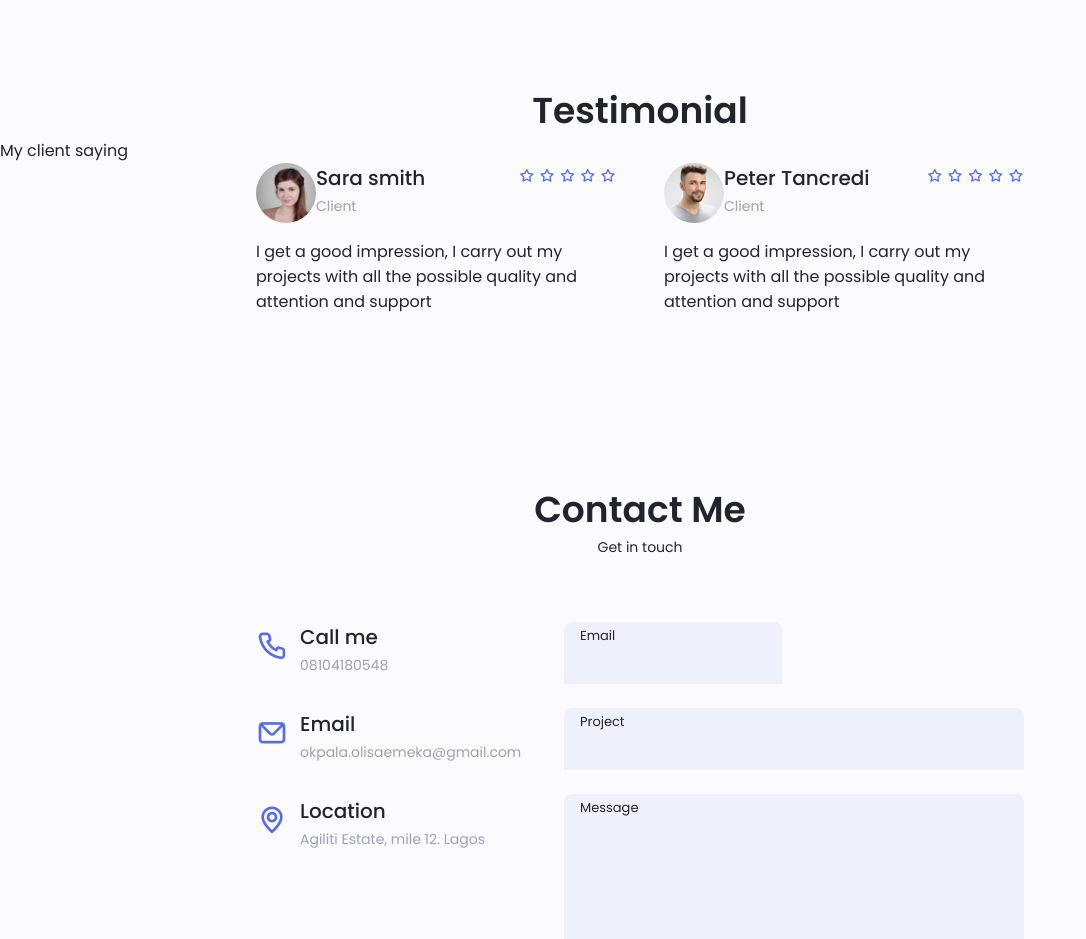
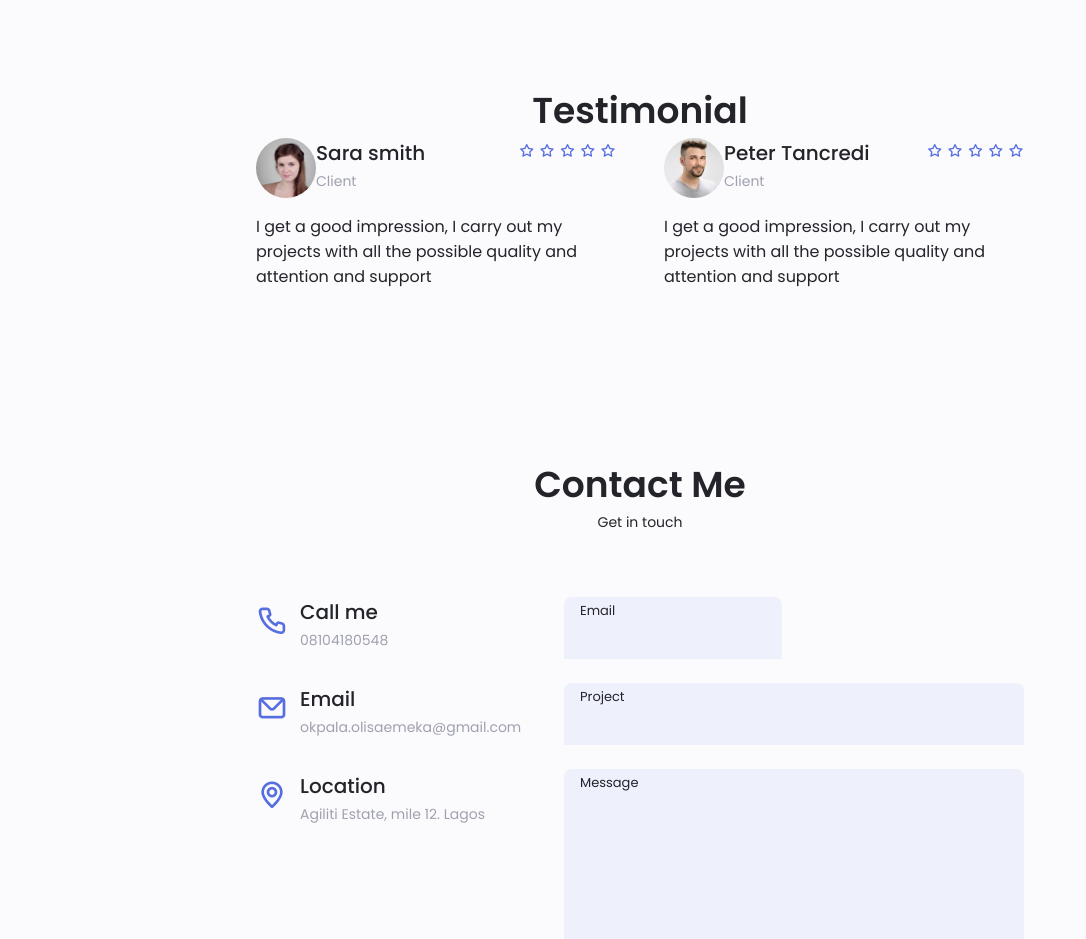
Before and after one commit to OlisaMarvis/My-Responsive-portfolio-website, a plain HTML site: page index.html in a window 1280 px wide. Shown: the part 4480-5419 px from the top of the page, without its empty margins (0-1086 px from the left). Drawn offline with nearby package versions, Linux system fonts and the light colour scheme.

Commit message:
Edit html

```diff
--- a/index.html
+++ b/index.html
@@ -703,7 +703,7 @@
             <!--==================== TESTIMONIAL ====================-->
             <section class="testimonial section">
                 <h2 class="section_title">Testimonial</h2>
-                <span class="section_section">My client saying</span>
+                <!-- <span class="section_section">My client saying</span> -->
 
                 <div class="testimonial_container container swiper mySwiper">
                     <div class="swiper-wrapper">
```
